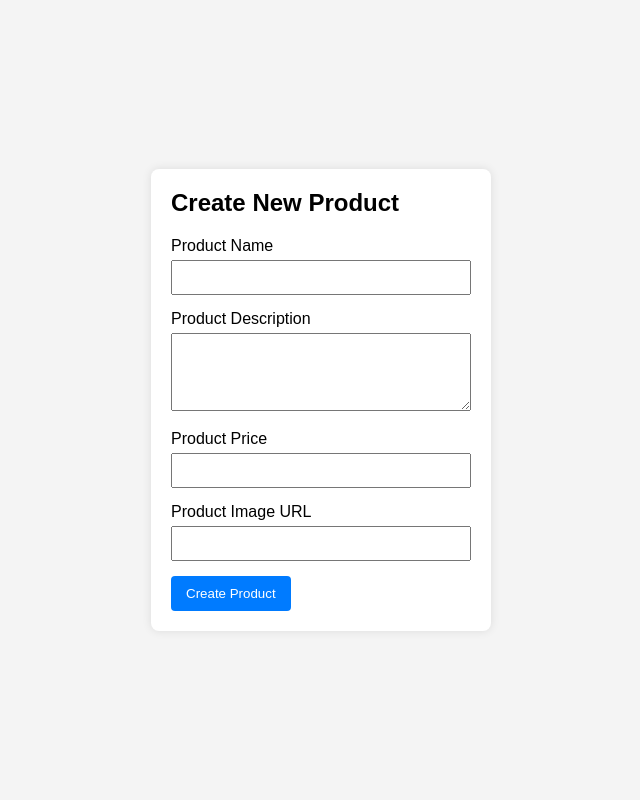
After one commit to posullivan5545/HCMarket, a Django app: page /list_item/ in a window 1280 px wide. The commit adds this page. Shown: the whole page, without its empty margins (319-959 px from the left). Run offline with Django 5.2, Linux system fonts and the light colour scheme; a user stored in the database is signed in.

Commit message:
Sell Form 1/2 Work

```diff
--- a/HCMarket/urls.py
+++ b/HCMarket/urls.py
@@ -38,4 +38,5 @@ urlpatterns = [
     path('edit_product/<int:id>/', views.edit_product, name='edit_product'),
     path('profile/delete/<int:id>/', views.delete_product, name='delete_product'),
     path('product/<int:id>/', views.view_product, name='product'),
+    path('list_item/', views.list_item, name='list_item'),
 ]
--- a/HCMarket/views.py
+++ b/HCMarket/views.py
@@ -101,3 +101,16 @@ def view_product(request, id):
         return JsonResponse(data)
     except:
         return JsonResponse({'error': 'Product not found'}, status=404)
+
+@login_required
+def list_item(request):
+    if request.method == 'POST':
+        form = ProductForm(request.POST)
+        if form.is_valid():
+            product = form.save(commit=False) # Delayed saving to database
+            product.seller = request.user
+            product.save()
+            return redirect('profile')
+    else:
+        form = ProductForm()
+    return render(request, 'list_item.html', {'form': form})
--- /dev/null
+++ b/templates/list_item.html
@@ -0,0 +1,83 @@
+<!DOCTYPE html>
+<html lang="en">
+<head>
+    <meta charset="UTF-8">
+    <meta name="viewport" content="width=device-width, initial-scale=1.0">
+    <title>Create New Product</title>
+    <style>
+        body {
+            font-family: Arial, sans-serif;
+            background-color: #f4f4f4;
+            margin: 0;
+            padding: 0;
+            display: flex;
+            justify-content: center;
+            align-items: center;
+            height: 100vh;
+        }
+        .container {
+            background-color: #fff;
+            padding: 20px;
+            border-radius: 8px;
+            box-shadow: 0 0 10px rgba(0, 0, 0, 0.1);
+            width: 300px;
+        }
+        h2 {
+            margin-top: 0;
+        }
+        .form-group {
+            margin-bottom: 15px;
+        }
+        .form-group label {
+            display: block;
+            margin-bottom: 5px;
+        }
+        .form-group input, .form-group textarea {
+            width: 100%;
+            padding: 8px;
+            box-sizing: border-box;
+        }
+        .form-group textarea {
+            resize: vertical;
+        }
+        .btn {
+            display: inline-block;
+            padding: 10px 15px;
+            background-color: #007BFF;
+            color: #fff;
+            text-align: center;
+            border: none;
+            border-radius: 4px;
+            cursor: pointer;
+        }
+        .btn:hover {
+            background-color: #0056b3;
+        }
+    </style>
+</head>
+<body>
+    <div class="container">
+        <h2>Create New Product</h2>
+        <form action="list_item" method="post">
+            <div class="form-group">
+                <label for="productName">Product Name</label>
+                <input type="text" id="productName" name="productName" required>
+            </div>
+            <div class="form-group">
+                <label for="productDescription">Product Description</label>
+                <textarea id="productDescription" name="productDescription" rows="4" required></textarea>
+            </div>
+            <div class="form-group">
+                <label for="productPrice">Product Price</label>
+                <input type="number" id="productPrice" name="productPrice" step="0.01" required>
+            </div>
+            <div class="form-group">
+                <label for="productImage">Product Image URL</label>
+                <input type="url" id="productImage" name="productImage" required>
+
+            </div>
+            <button type="submit" class="btn">Create Product</button>
+        </form>
+    </div>
+</body>
+</html></div>
--- a/templates/signedinhome.html
+++ b/templates/signedinhome.html
@@ -14,7 +14,7 @@
 
     <nav>
         <span class="welcome-user">Welcome, {{ username }}!</span>
-        <a href="#">Sell Item</a>
+        <a href="{% url 'list_item' %}">Sell Item</a>
         <a href="{% url 'home' %}">Sign Out</a>
         <a href="{% url 'profile' %}">Profile</a>
     </nav>
```
Also changed, not shown: db.sqlite3.
